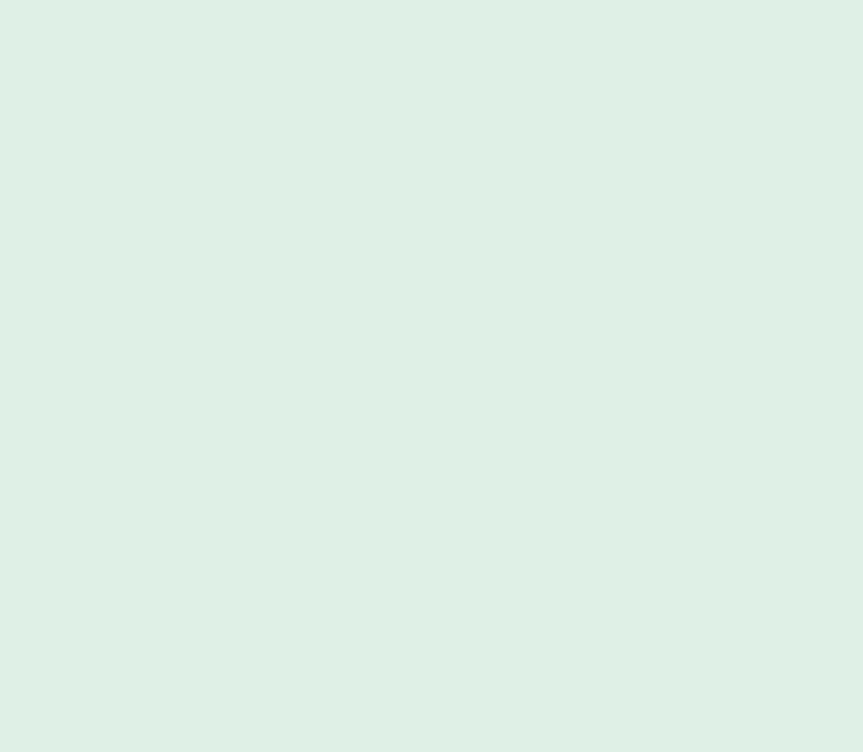
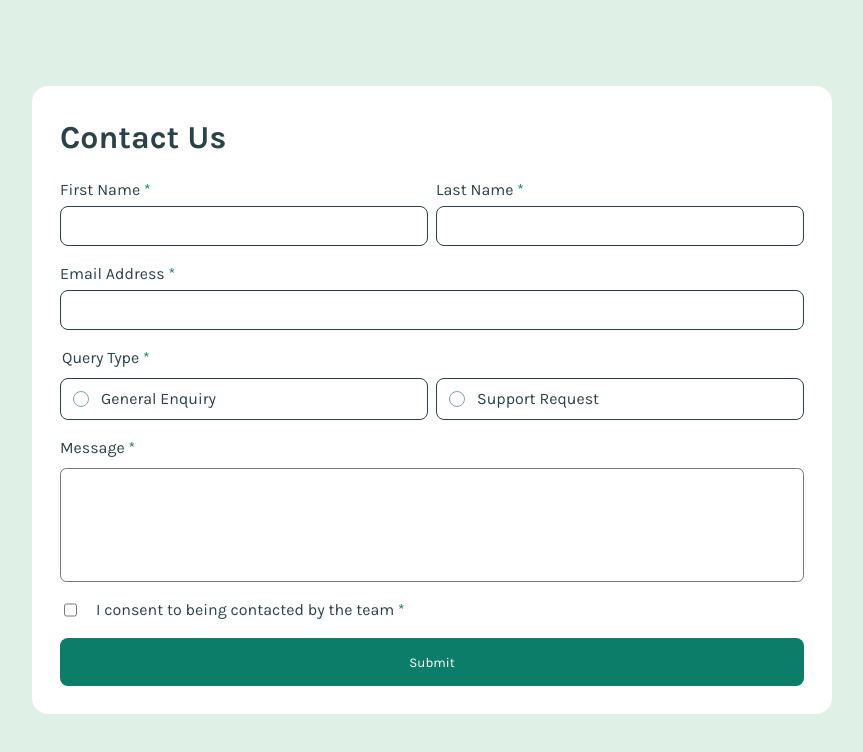
Before and after one commit to Wlfernando/Contact-form, a React (Vite) app: page / in a window 1280 px wide. Shown: the top 752 px of the page, without its empty margins (208-1071 px from the left). Built offline with nearby package versions, Linux system fonts and the light colour scheme.

Commit message:
Feat: include the components in the DOM

```diff
--- a/src/App.css
+++ b/src/App.css
@@ -5,7 +5,5 @@
 }
 
 .main {
-  width: 100%;
-  background-color: white;
-  color: black;
+  display: grid;
 }
--- a/src/App.tsx
+++ b/src/App.tsx
@@ -1,11 +1,22 @@
-import { useState } from 'react'
-
+import { useState } from 'react';
 import './App.css'
+import ContactUs from './components/Contact-Us/ContactUs'
+import Notification from './components/Notification/Notification';
 
 function App() {
+  const [reset, setReset] = useState(1);
+  const [notification, setNotification] = useState<boolean>(false);
+
   return (
     <>
-
+      <main className='main'>
+        <ContactUs
+          reset={() => setReset(1 + reset)}
+          key={reset}
+          send={() => setNotification(true)}
+        />
+        {notification && <Notification remove={() => setNotification(false)} />}
+      </main>
     </>
   )
 }
--- a/src/index.css
+++ b/src/index.css
@@ -12,13 +12,17 @@
   line-height: 1.5;
   font-weight: 400;
 
-  color: rgba(255, 255, 255, 0.87);
   background-color: hsl(148, 38%, 91%);
+  color: hsl(187, 24%, 22%);
 
   font-synthesis: none;
   text-rendering: optimizeLegibility;
   -webkit-font-smoothing: antialiased;
   -moz-osx-font-smoothing: grayscale;
+
+  @media screen and (width < 640px) {
+    font-size: 95%;
+  }
 }
 
 body {
```
